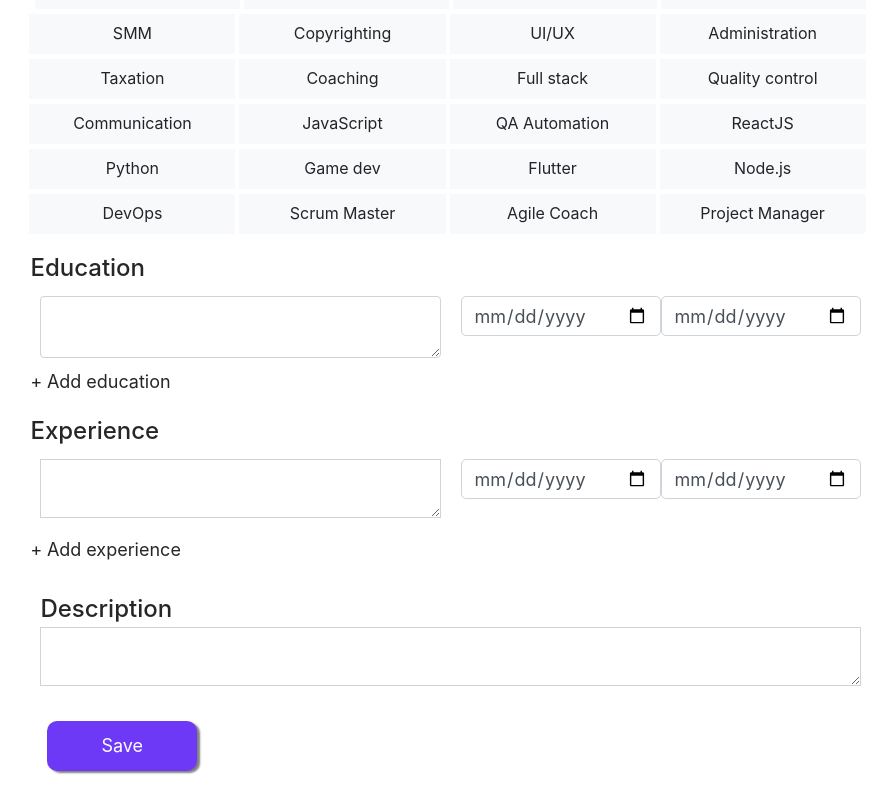
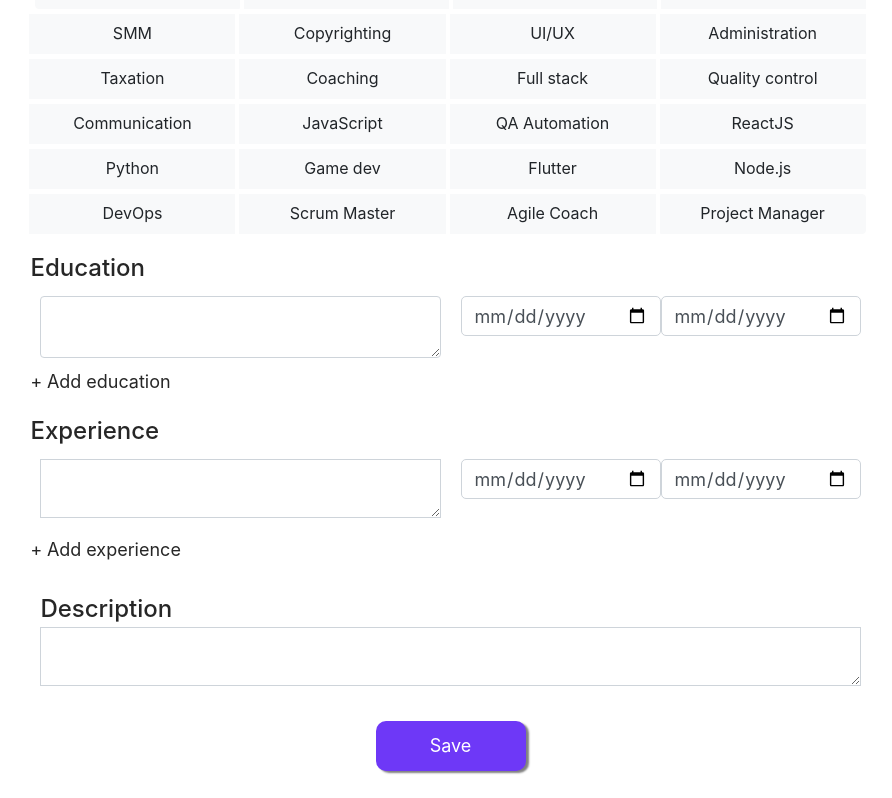
Before and after one commit to lerabo/frontend-copy, a React (Create React App) app: page /freelancer in a window 1280 px wide. Shown: the part 623-1421 px from the top of the page, without its empty margins (297-1189 px from the left). Built offline with nearby package versions, Linux system fonts and the light colour scheme; no server answers.

Commit message:
Fixed skills and centered buttons

```diff
--- a/src/components/ContactInfo/ContactInfo.tsx
+++ b/src/components/ContactInfo/ContactInfo.tsx
@@ -11,6 +11,7 @@ import { Input, P, Title } from 'components/clientSettings/clentSettings.styles'
 import { yupResolver } from '@hookform/resolvers/yup';
 import { openNotificationWithIcon } from 'constants/links';
 import { useEffect } from 'react';
+import { CenterDiv } from 'components/inviteTalent/inviteTalent.styles';
 
 export interface IContactInfoForm {
 	firstName: string;
@@ -112,9 +113,9 @@ export const ContactInfo = () => {
 				/>
 				{errors.phone && <P>{errors.phone?.message}</P>}
 			</div>
-			<div style={{ width: '100%' }}>
+			<CenterDiv>
 				<SaveButton type="submit">{`${t('ProfileEdit.saveButton')}`}</SaveButton>
-			</div>
+			</CenterDiv>
 		</form>
 	);
 };
--- a/src/components/clientSettings/clientSettings.tsx
+++ b/src/components/clientSettings/clientSettings.tsx
@@ -44,6 +44,7 @@ import { ImgSpinner } from 'components/freelancerJobs/freelancerPage.styles';
 import Spinner from 'assets/spinner.gif';
 import { defaultProfilePhoto } from 'constants/links';
 import { Image } from 'antd';
+import { CenterDiv } from 'components/inviteTalent/inviteTalent.styles';
 
 const ClientSettings = () => {
 	const { user } = useAppSelector<RootState>(state => state);
@@ -227,14 +228,14 @@ const ClientSettings = () => {
 							/>
 							{errors.description && <P>{errors.description?.message}</P>}
 						</Div>
-						<div style={{ display: 'flex' }}>
+						<CenterDiv>
 							<SaveButton type="submit">{`${t('ClientSettings.save')}`}</SaveButton>
 							{clientInfo && (
 								<CancelButton type="button" onClick={cancelHandler}>{`${t(
 									'ClientSettings.cancel',
 								)}`}</CancelButton>
 							)}
-						</div>
+						</CenterDiv>
 					</form>
 				)}
 				{active?.password === password && <ChangePassword />}
--- a/src/components/freelancerSettings/freelancer.tsx
+++ b/src/components/freelancerSettings/freelancer.tsx
@@ -41,6 +41,7 @@ import {
 } from 'components/clientSettings/clentSettings.styles';
 import { AddButton } from './freelancer.styles';
 import EnglishRadio from './components/radioEnglish';
+import { CenterDiv } from 'components/inviteTalent/inviteTalent.styles';
 
 const FreelancerSettings = () => {
 	const { user } = useAppSelector<RootState>(state => state);
@@ -128,7 +129,7 @@ const FreelancerSettings = () => {
 	}, [freelancerSettings]);
 
 	useEffect(() => {
-		if (skills.length < 3 && btn && skill && skill?.length < 3) {
+		if (skills.length < 3 && btn) {
 			setRedColor(true);
 		} else {
 			setRedColor(false);
@@ -177,12 +178,12 @@ const FreelancerSettings = () => {
 	};
 
 	const onSubmit = (data: Data) => {
-		if (skills.length >= 3 || (skill && skill.length >= 3)) {
+		if (skills.length >= 3) {
 			const newData = {
 				...data,
 				englishLevel: selected,
 				userId,
-				skills: skill,
+				skills,
 				photo: file,
 			};
 			sendData(newData);
@@ -394,11 +395,11 @@ const FreelancerSettings = () => {
 							/>
 							{errors.description && <P>{errors.description?.message}</P>}
 						</Div>
-						<div style={{ display: 'flex' }}>
+						<CenterDiv>
 							<SaveButton type="submit" onClick={onSkillsTrue}>
 								{`${t('ClientSettings.save')}`}
 							</SaveButton>
-						</div>
+						</CenterDiv>
 					</form>
 				)}
 				{active?.info && <ContactInfo />}
--- a/src/components/inviteTalent/inviteTalent.styles.ts
+++ b/src/components/inviteTalent/inviteTalent.styles.ts
@@ -93,6 +93,7 @@ export const Content = styled.div`
 
 export const CenterDiv = styled.div`
 	display: flex;
+	justify-content: center;
 `;
 
 export const Select = styled.select`
```
